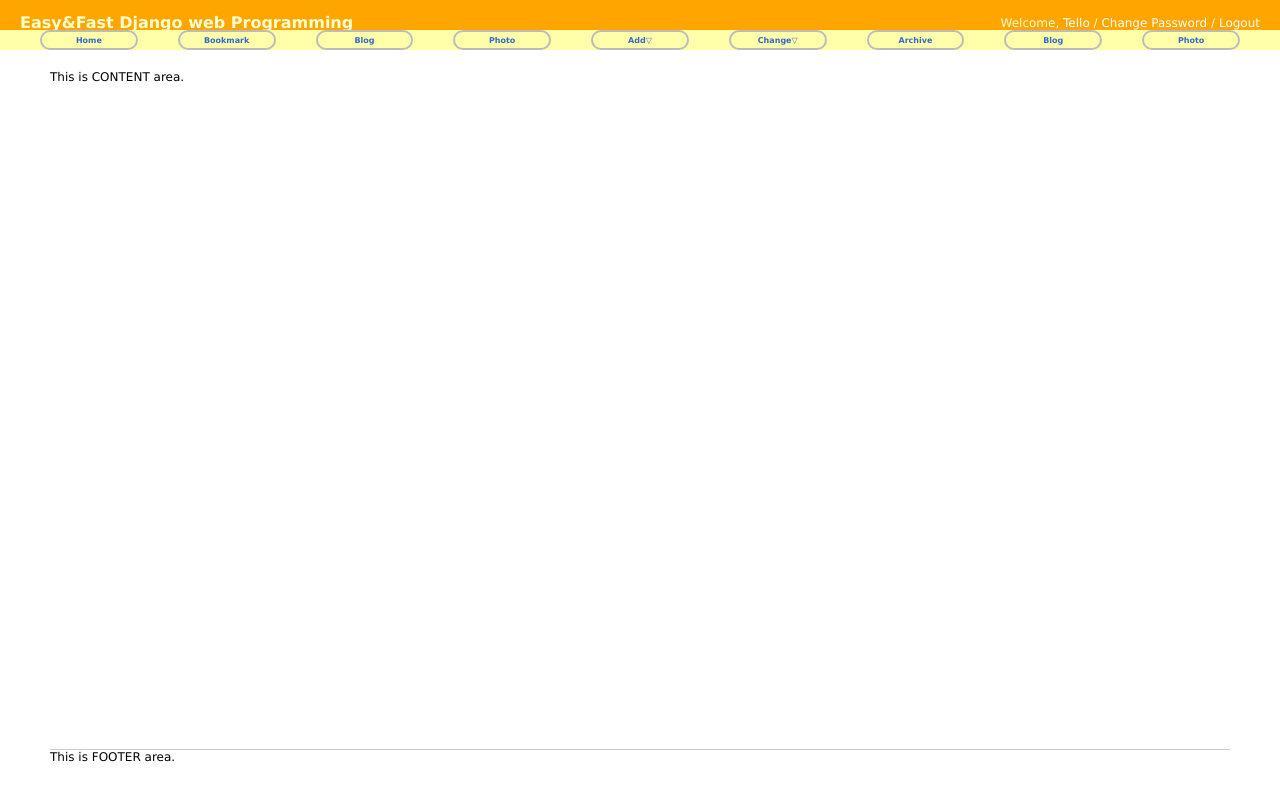
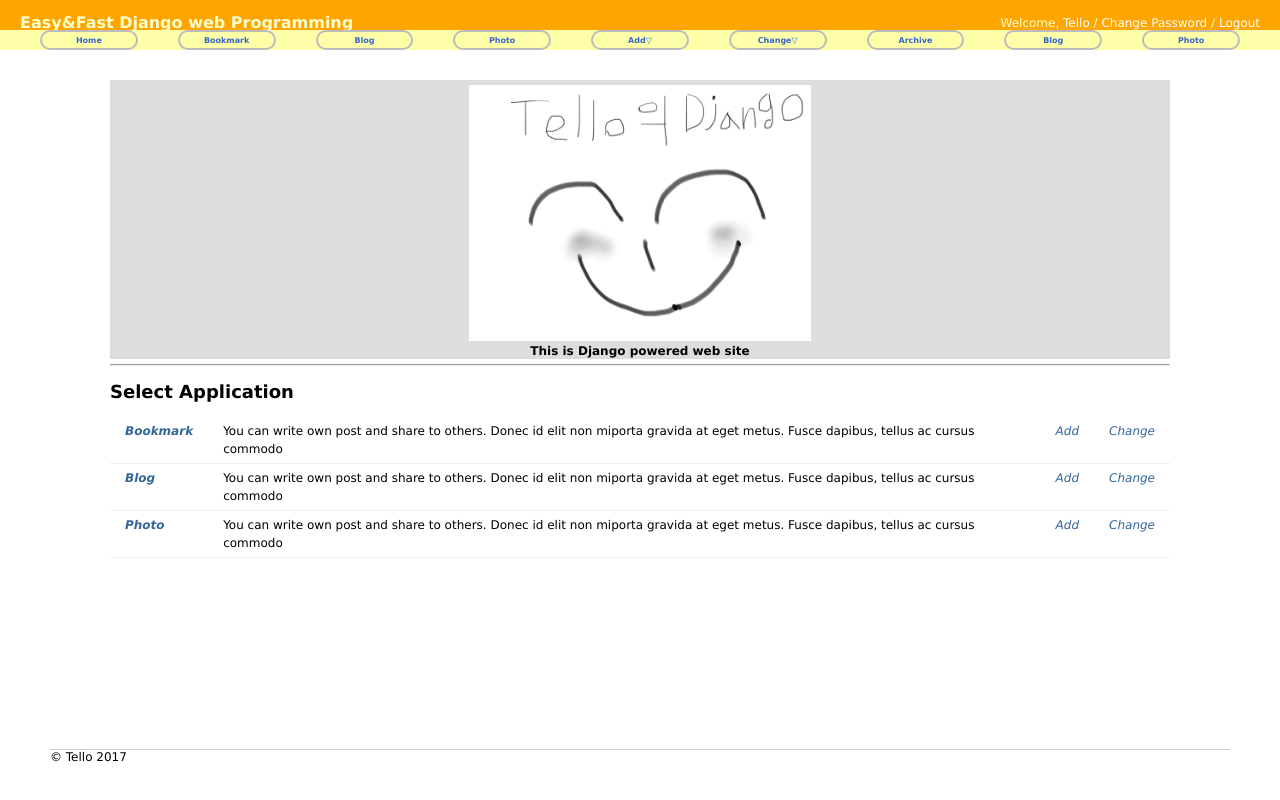
Before and after one commit to jwoo619/Django, a Django app: page / in a window 1280 px wide. Run offline with Django 3.2, Linux system fonts and the light colour scheme.

Commit message:
ch4
finish project ch4

```diff
--- /dev/null
+++ b/ch4/static/css/home.css
@@ -0,0 +1,12 @@
+div#content_home{
+	position: absolute;
+	top: 80px;
+	left: 110px;
+	right: 110px;
+}
+
+div#homeimg{
+	background: #ddd;
+	padding: 5px 0 1px 0;
+	text-align: center;
+}
--- a/ch4/templates/home.html
+++ b/ch4/templates/home.html
@@ -2,14 +2,50 @@
 
 {% block title %}home.html{% endblock %}
 
+{% load staticfiles %}
+{% block extrastyle %}{% static "css/home.css" %}{% endblock %}
+
 {% block content %}
-<div id="content">
-	This is CONTENT area.
+
+<div id="content_home">
+
+	<div id="homeimg">
+		<a href="/"><img src="{% static 'img/django-actor-big.jpg' %}" style="height:256px;"/></a>
+		<h4 style="margin: 0">This is Django powered web site</h4>
+	</div>
+
+	<hr style="margin: 5px 0;">
+
+	<h2>Select Application</h2>
+
+	<table id="applist">
+		<tr>
+			<td><b><i><a href="#">Bookmark</a></i></b></td>
+			<td>You can write own post and share to others. Donec id elit non miporta gravida at eget metus. Fusce dapibus, tellus ac cursus commodo</td>
+			<td class="Edit"><i><a href="#">Add</a></i></td>
+			<td class="Edit"><i><a href="#">Change</a></i></td>
+		</tr>
+
+		<tr>
+			<td><b><i><a href="#">Blog</a></i></b></td>
+			<td>You can write own post and share to others. Donec id elit non miporta gravida at eget metus. Fusce dapibus, tellus ac cursus commodo</td>
+			<td class="Edit"><i><a href="#">Add</a></i></td>
+			<td class="Edit"><i><a href="#">Change</a></i></td>
+		</tr>
+
+		<tr>
+			<td><b><i><a href="#">Photo</a></i></b></td>
+			<td>You can write own post and share to others. Donec id elit non miporta gravida at eget metus. Fusce dapibus, tellus ac cursus commodo</td>
+			<td class="Edit"><i><a href="#">Add</a></i></td>
+			<td class="Edit"><i><a href="#">Change</a></i></td>
+		</tr>
+	</table>
 </div>
+
 {% endblock content %}
 
 {% block footer %}
 <div id="footer">
-	This is FOOTER area.
+	&copy; Tello 2017
 </div>
 {% endblock footer %}
```
Also changed, not shown: ch4/static/img/django-actor-big.jpg (added), 1 other file.
